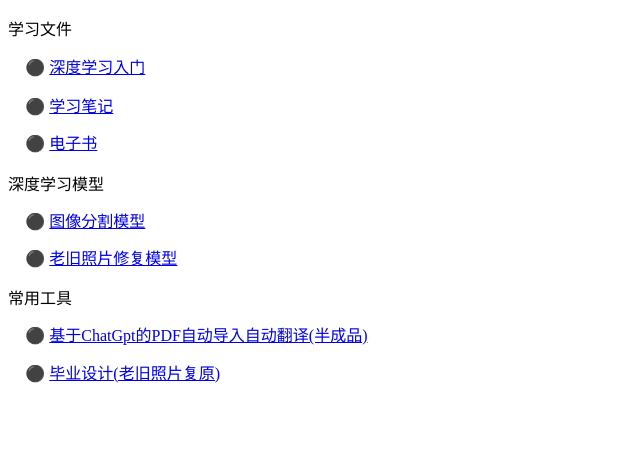
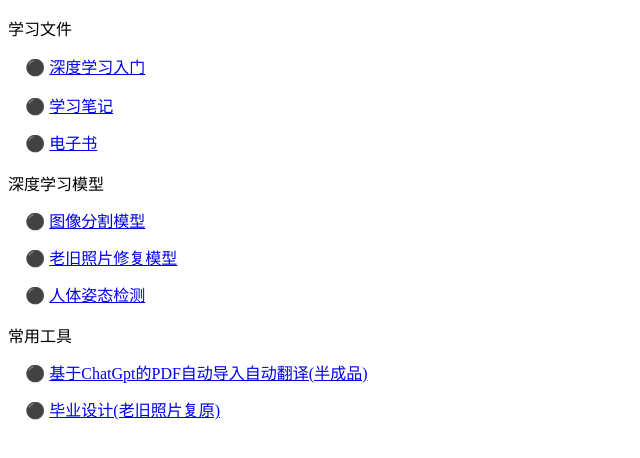
Before and after one commit to Liuyingbo2000/Liuyingbo2000.github.io, a plain HTML site: page study.html in a window 1280 px wide. Shown: the whole page, without its empty margins (0-640 px from the left). Drawn offline with Linux system fonts and the light colour scheme.

Commit message:
Update study.html

```diff
--- a/study.html
+++ b/study.html
@@ -14,6 +14,7 @@
     <p>深度学习模型</p>
     <p class="s1" style="padding-left: 13pt;text-indent: 0pt;line-height: 16pt;text-align: left;">⚫ <span class="s2"> </span><span class="p"><a href="https://colab.research.google.com/drive/1gYkHeNIU7FsKY_fNNlvW_KA0AmCuqVMZ?usp=sharing" target="_blank">图像分割模型</a></span></p>
     <p class="s1" style="padding-left: 13pt;text-indent: 0pt;line-height: 16pt;text-align: left;">⚫ <span class="s2"> </span><span class="p"><a href="https://colab.research.google.com/drive/1K3NNSDmALPanQRkk6mIHm0ATnjPtxCwR?usp=sharing" target="_blank">老旧照片修复模型</a></span></p>
+    <p class="s1" style="padding-left: 13pt;text-indent: 0pt;line-height: 16pt;text-align: left;">⚫ <span class="s2"> </span><span class="p"><a href="https://colab.research.google.com/drive/1UMDsc8_UIKJ3ic8E-5FEsqtHic1b4m2q?usp=sharing" target="_blank">人体姿态检测</a></span></p>
     <p>常用工具</p>
     <p class="s1" style="padding-left: 13pt;text-indent: 0pt;line-height: 16pt;text-align: left;">⚫ <span class="s2"> </span><span class="p"><a href="https://colab.research.google.com/drive/1LnDaccLgqby701Q0DEZEtQtmkMnVt_eg?usp=sharing" target="_blank">基于ChatGpt的PDF自动导入自动翻译(半成品)</a></span></p>
     <p class="s1" style="padding-left: 13pt;text-indent: 0pt;line-height: 16pt;text-align: left;">⚫ <span class="s2"> </span><span class="p"><a href="https://liuyingbo2000.github.io/collage_design.html" target="_blank">毕业设计(老旧照片复原)</a></span></p>
```
